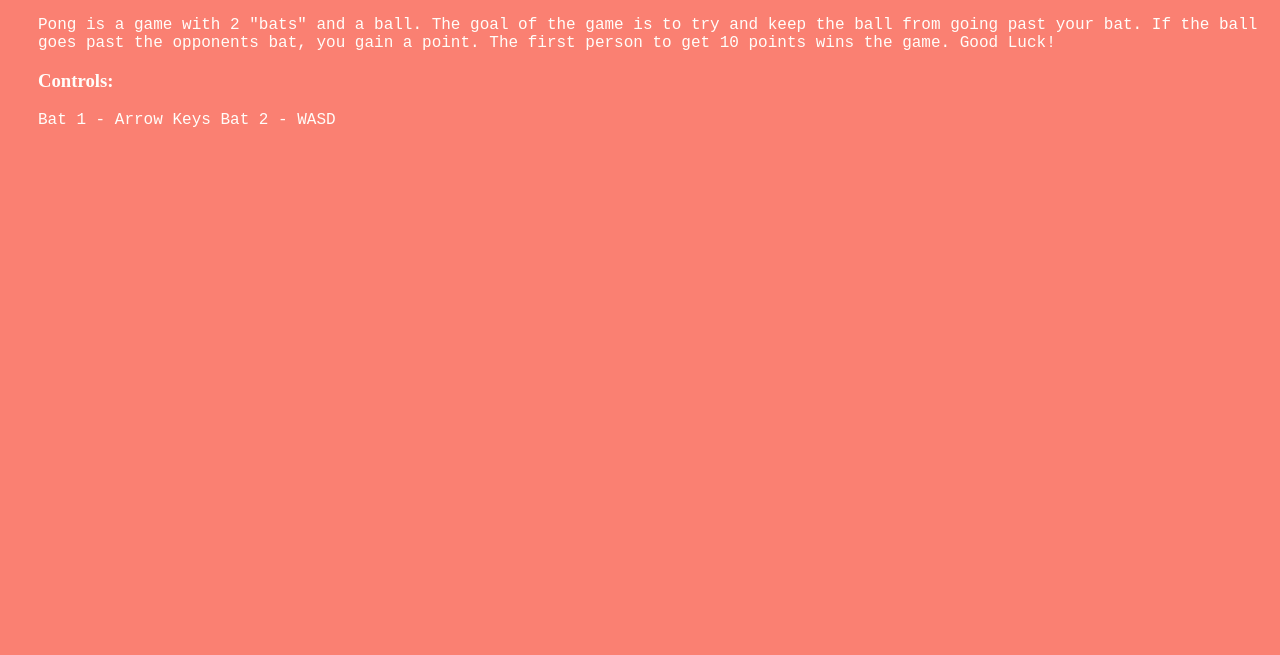
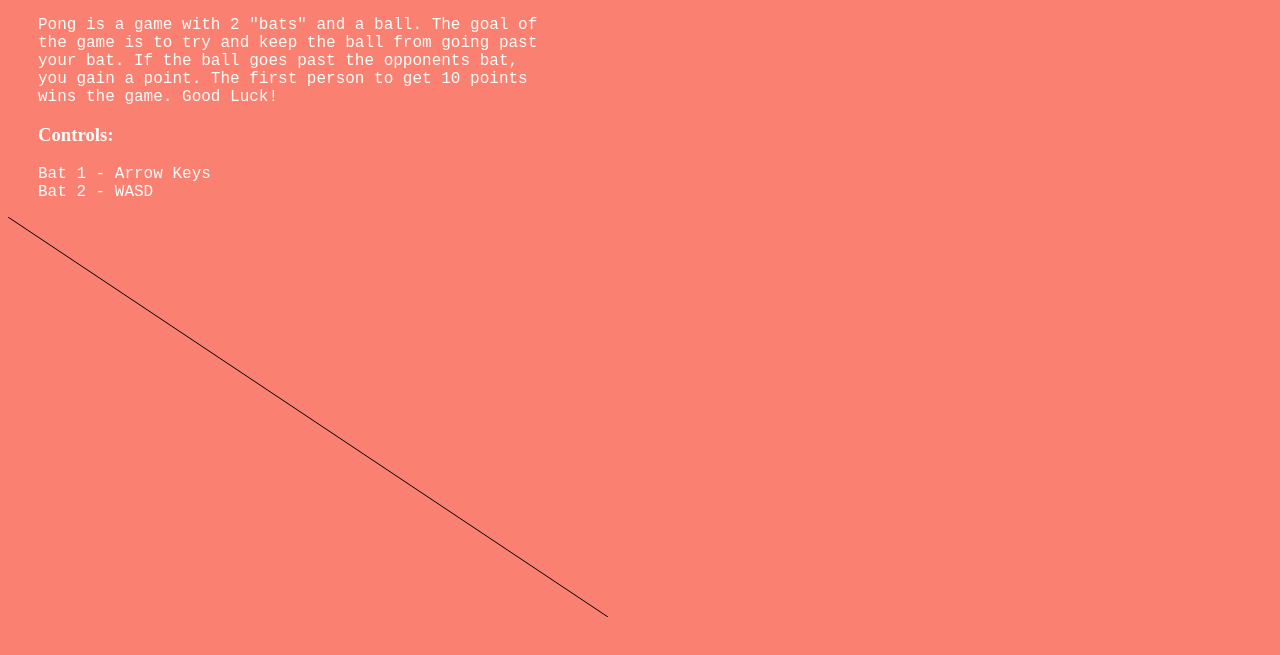
Before and after one commit to as6200/Pong, a plain HTML site: page index.html in a window 1280 px wide. Shown: the part 105-760 px from the top of the page. Drawn offline with Linux system fonts and the light colour scheme.

Commit message:
add canvas

```diff
--- a/index.html
+++ b/index.html
@@ -11,16 +11,27 @@
     <h1>2 player Pong:</h1>
     <div class="main-text">
         <h3>Instructions:</h3>
-        <p>Pong is a game with 2 "bats" and a ball. The goal of
-        the game is to try and keep the ball from going past
-        your bat. If the ball goes past the opponents bat,
-        you gain a point. The first person to get 10 points
+        <p>Pong is a game with 2 "bats" and a ball. The goal of <br>
+        the game is to try and keep the ball from going past <br>
+        your bat. If the ball goes past the opponents bat, <br>
+        you gain a point. The first person to get 10 points <br>
         wins the game. Good Luck!
         </p>
         <h3>Controls: </h3>
-        <p>Bat 1 - Arrow Keys
+        <p>Bat 1 - Arrow Keys <br>
         Bat 2 - WASD
         </p>
     </div>
+
+    <canvas id="canvas" width="600" height="400"></canvas>
+
+    <script>
+        var c = document.getElementById("canvas");
+        var ctx = c.getContext("2d");
+        ctx.moveTo(0,0);
+        ctx.lineTo(600,400);
+        ctx.stroke();
+    </script>
+
 </body>
 </html>
```
